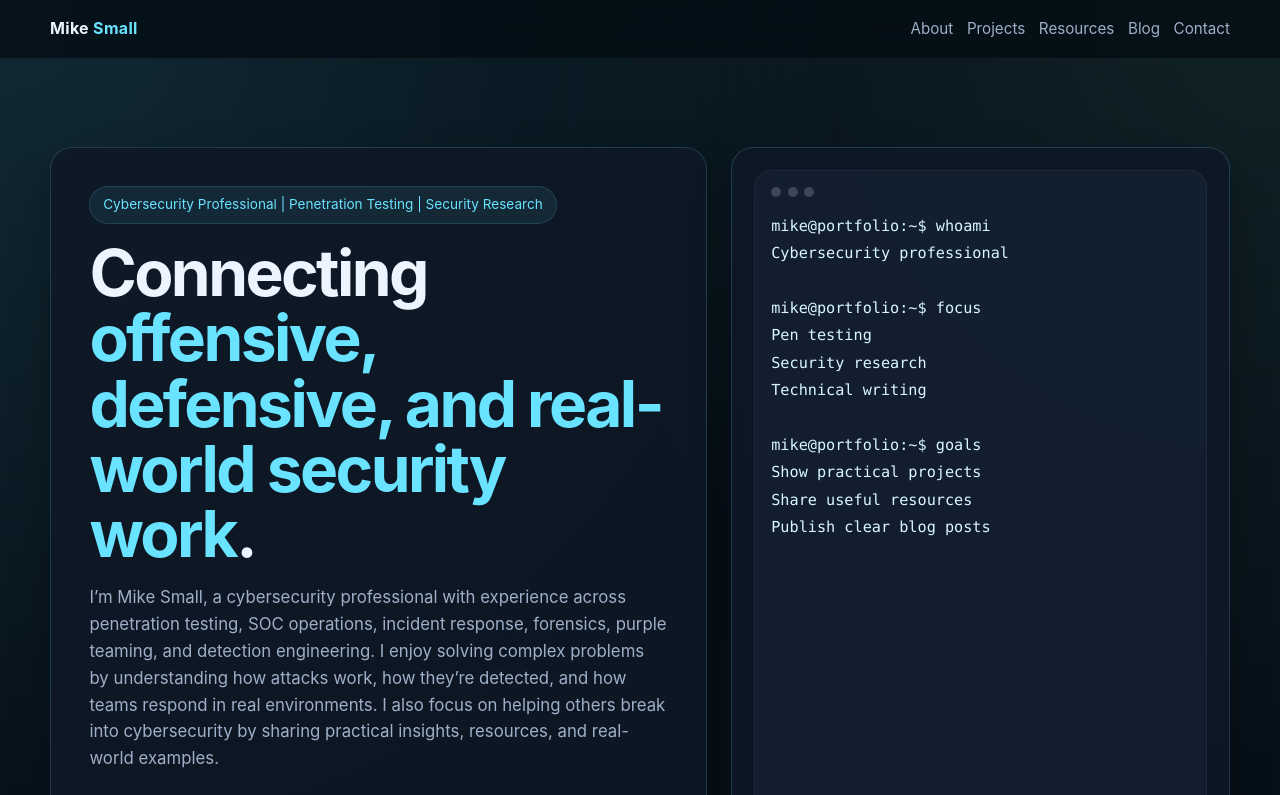
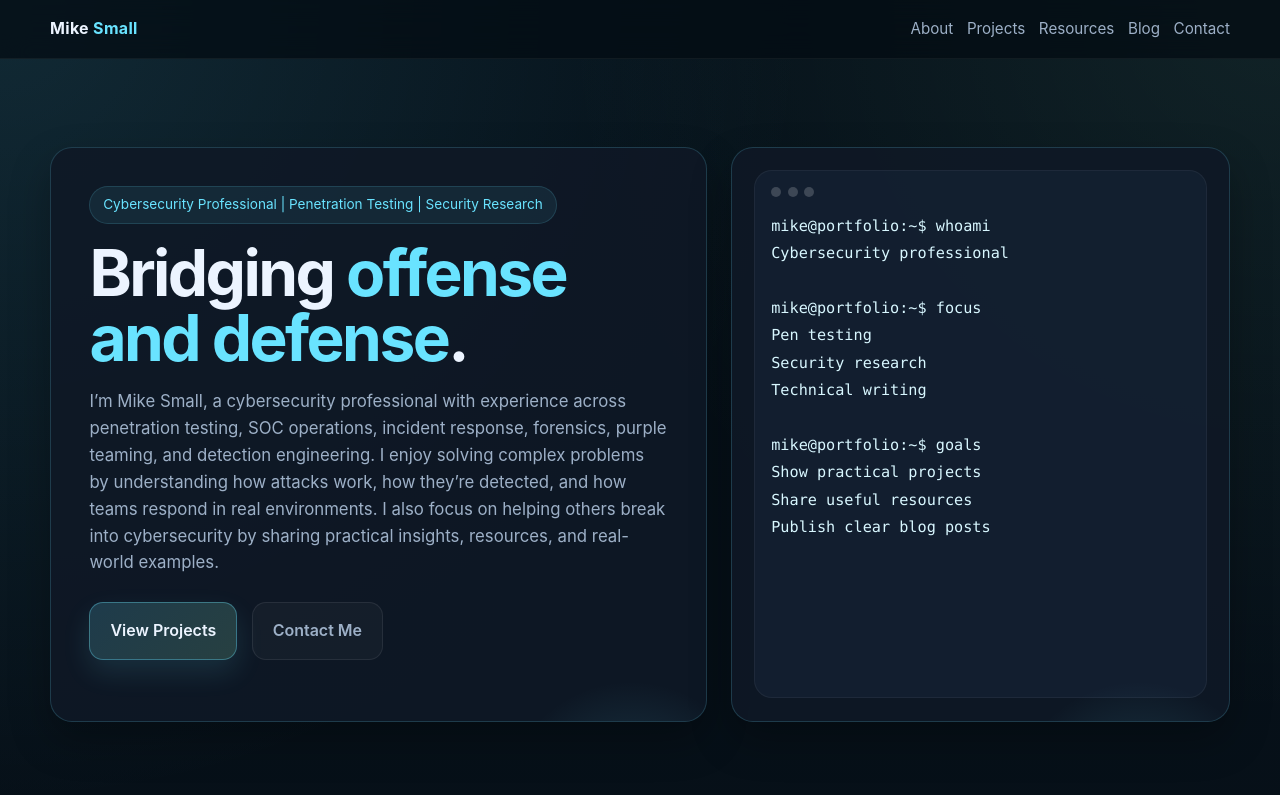
Before and after one commit to infosecwizardry/infosecwizardry.github.io, a plain HTML site: page index.html in a window 1280 px wide. Shown: the top 795 px of the page. Drawn offline with Linux system fonts and the light colour scheme; no server answers.

Commit message:
Update heading to emphasize offense and defense

```diff
--- a/index.html
+++ b/index.html
@@ -457,7 +457,7 @@
       <div class="container hero-grid">
         <div class="hero-card">
           <div class="eyebrow">Cybersecurity Professional | Penetration Testing | Security Research</div>
-          <h1>Connecting <span>offensive, defensive, and real-world security work</span>.</h1>
+          <h1>Bridging <span>offense and defense</span>.</h1>
           <p class="lead">
             I’m Mike Small, a cybersecurity professional with experience across penetration testing, SOC operations, incident response, forensics, purple teaming, and detection engineering. I enjoy solving complex problems by understanding how attacks work, how they’re detected, and how teams respond in real environments.
 
```
